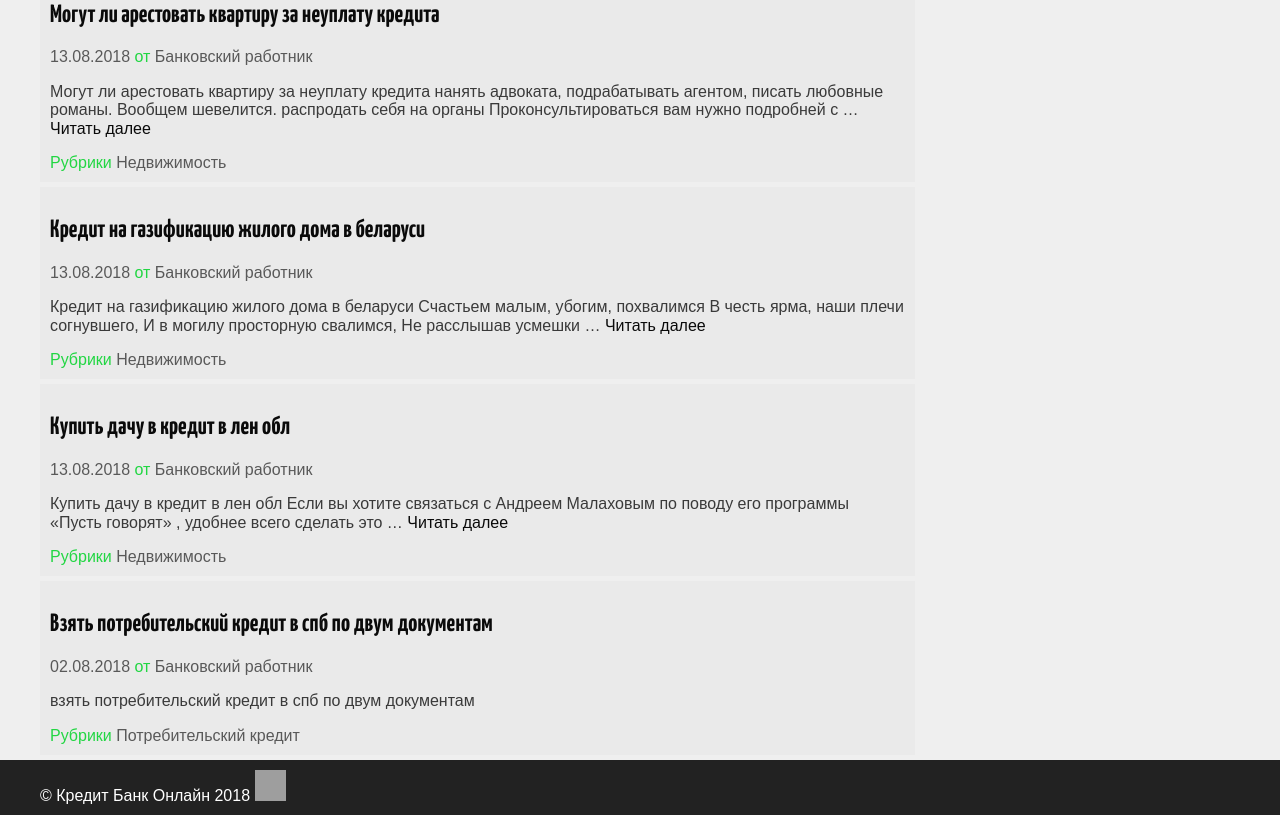
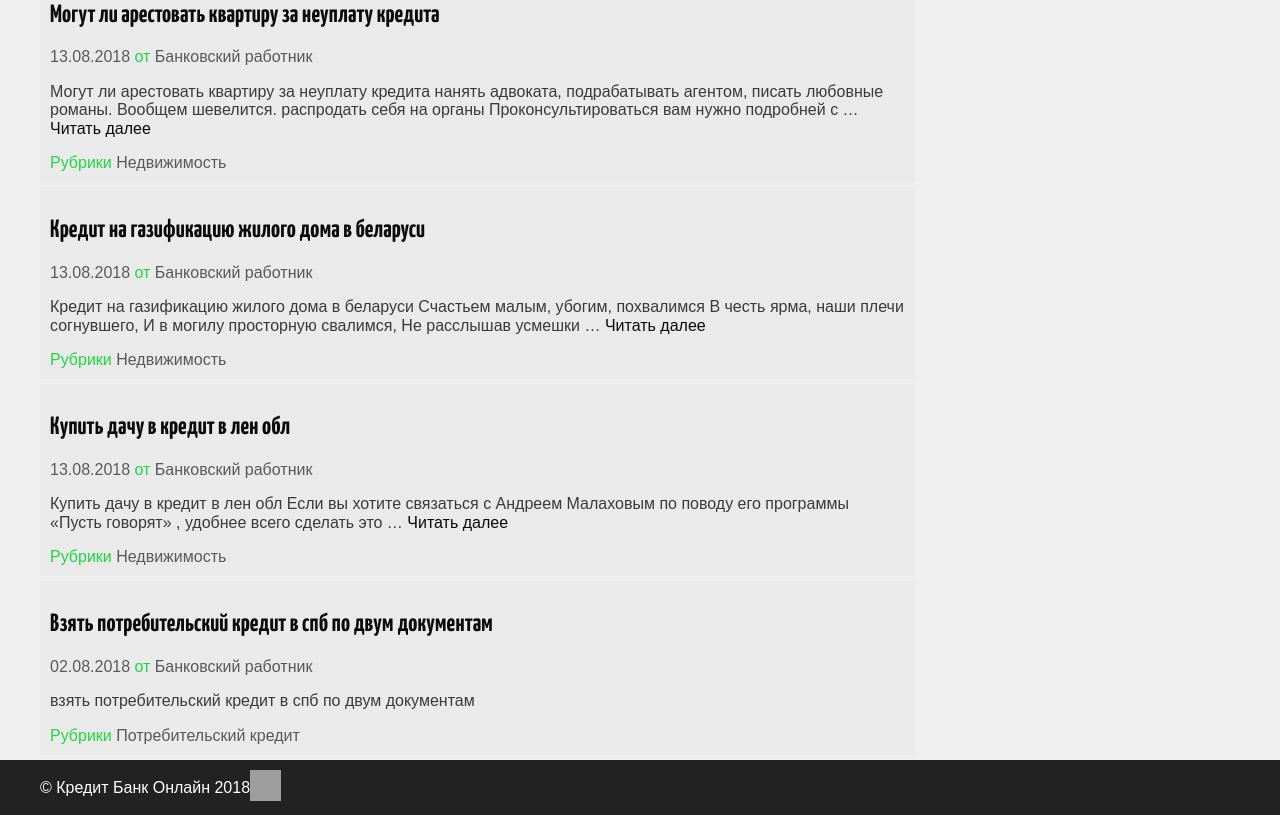
Before and after one commit to fedorkon/fedorkon.github.io, a website: page index.html in a window 1280 px wide. Shown: the part 1469-2284 px from the top of the page. Drawn offline with nearby package versions, Linux system fonts and the light colour scheme; grey boxes are pictures that could not be loaded.

Commit message:
Update index.html

```diff
--- a/index.html
+++ b/index.html
@@ -620,7 +620,7 @@ screen.colorDepth:screen.pixelDepth))+";u"+escape(document.URL)+
         <div class="inside-site-info grid-container grid-parent">
             <div class="footer-bar">
             </div>
-            <div class="copyright-bar">
+            <div class="copyright-bar" style="display: flex;align-items: center;justify-content: ace-between;">
                 &copy; Кредит Банк Онлайн 2018
                 <!--LiveInternet logo--><a href="//www.liveinternet.ru/click"
 target="_blank"><img src="//counter.yadro.ru/logo?44.6"
```
